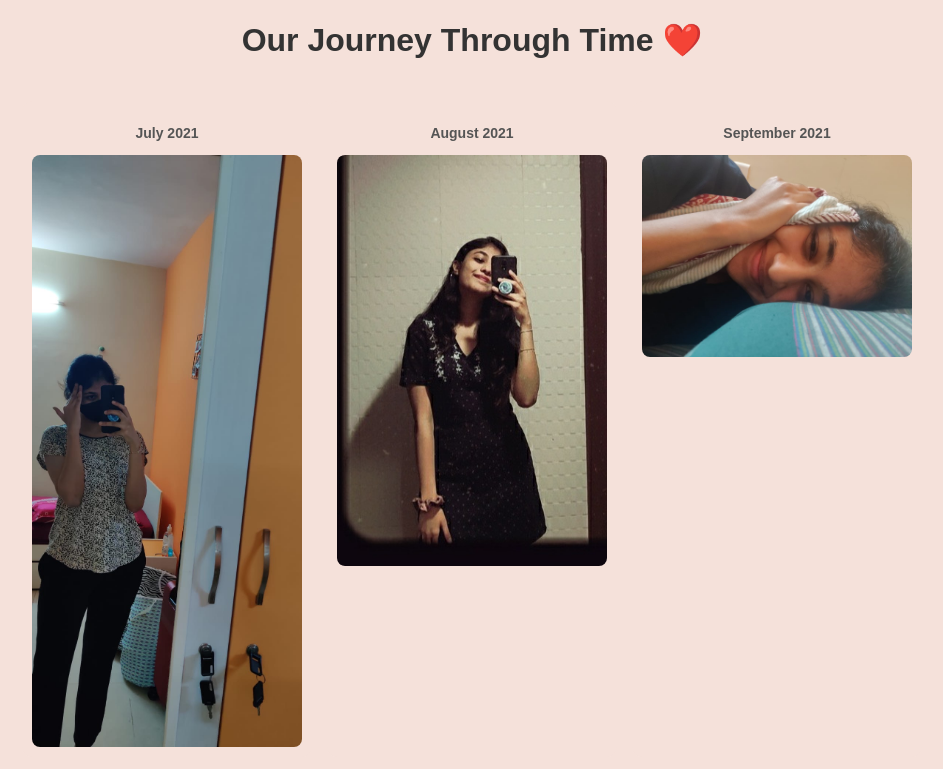
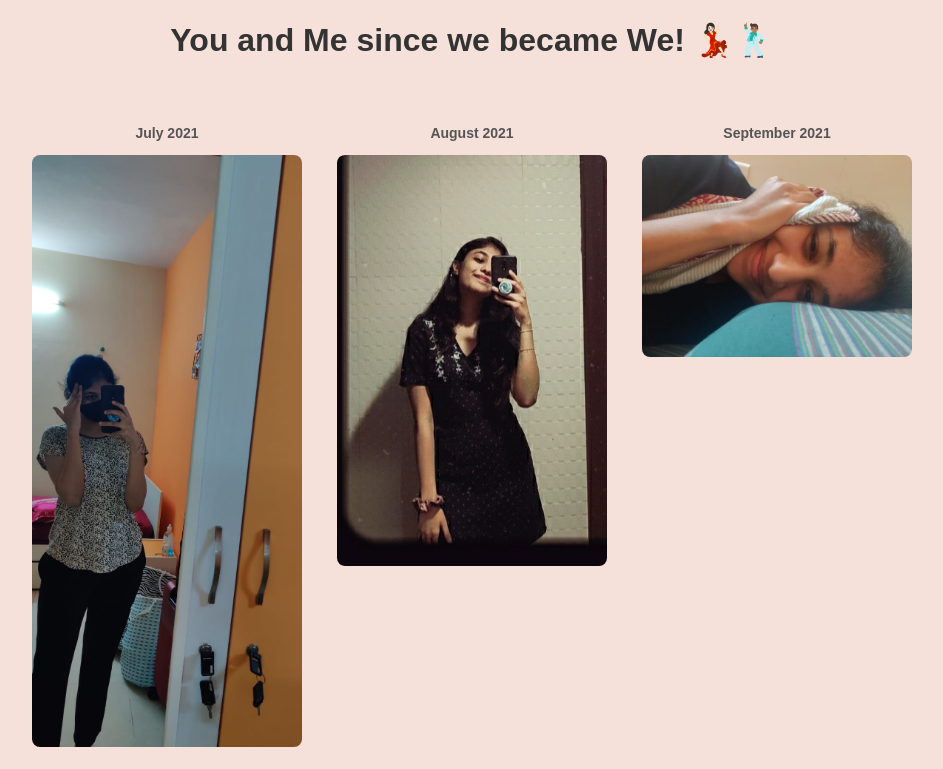
Before and after one commit to Rohan2029/valentines-website, a plain HTML site: page gallery.html in a window 1280 px wide. Shown: the top 769 px of the page, without its empty margins (168-1111 px from the left). Drawn offline with Linux system fonts and the light colour scheme.

Commit message:
Update gallery.html

```diff
--- a/gallery.html
+++ b/gallery.html
@@ -7,7 +7,7 @@
     <link rel="stylesheet" href="styles.css">
 </head>
 <body>
-    <h1>Our Journey Through Time ❤️</h1>
+    <h1>You and Me since we became We! 💃🏻🕺🏽</h1>
     <div class="gallery-grid">
         <script>
             const galleryContainer = document.querySelector('.gallery-grid');
```
